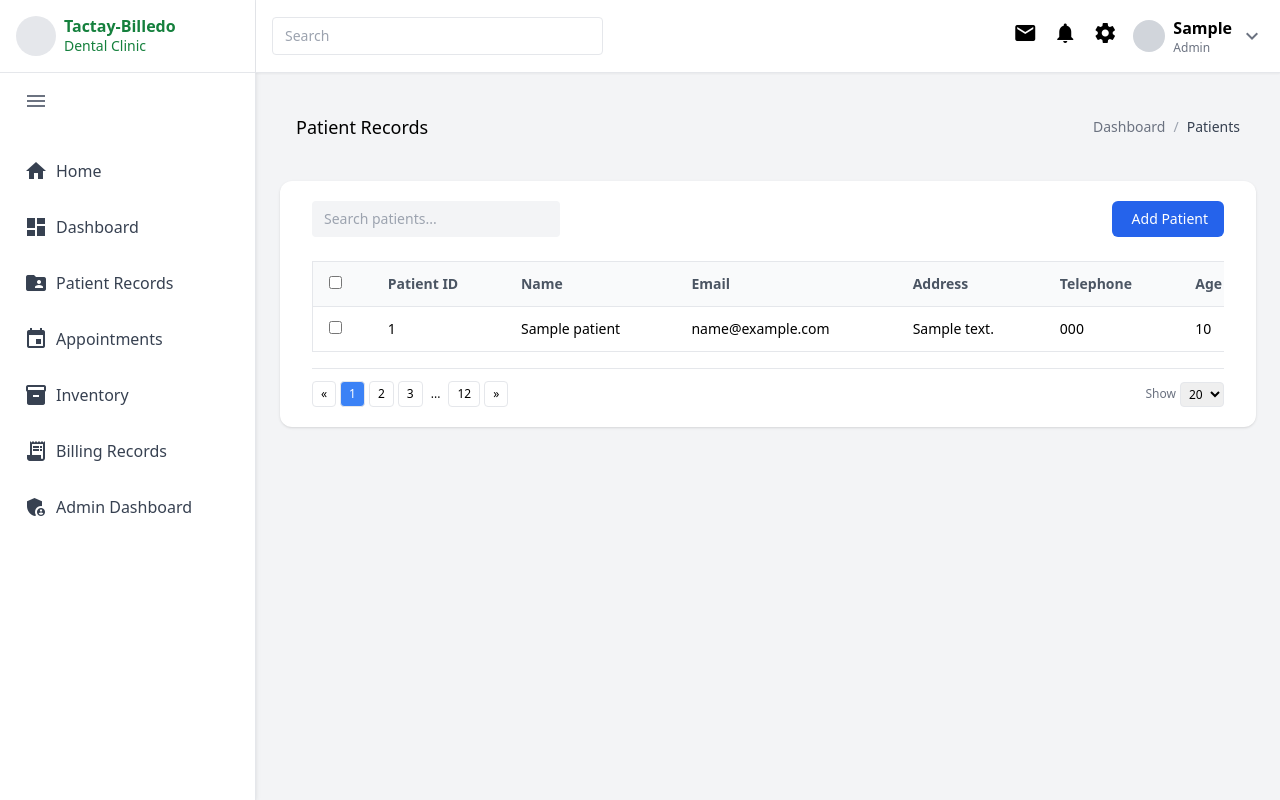
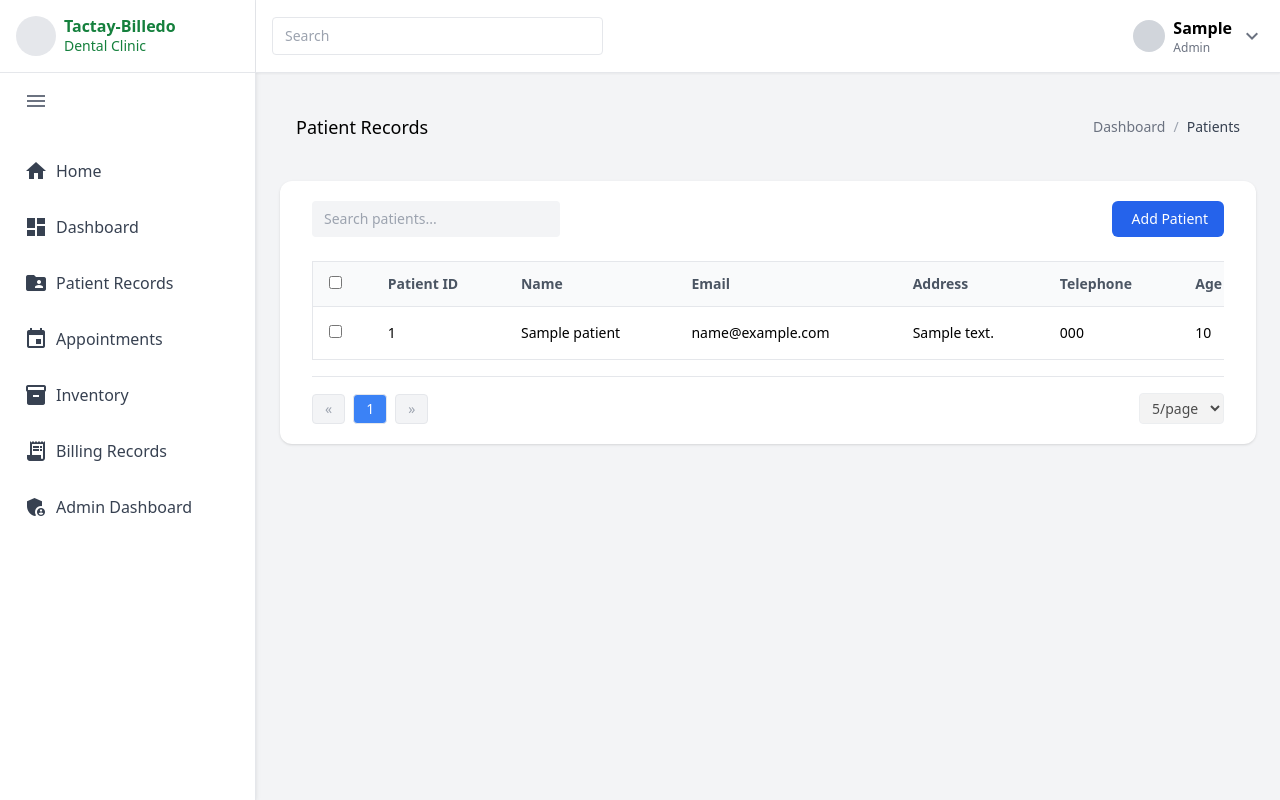
Before and after one commit to VintageDelta/ISEM-Dental-Management-System-for-Tactay-Billedo-Dental-Clinic, a Django app: page /dashboard/patient/ in a window 1280 px wide. Run offline with Django 5.2, Linux system fonts and the light colour scheme; a user stored in the database is signed in; tables that the repository leaves empty hold one stand-in row (values such as "Sample post"); some libraries are stand-ins or nearby versions.

Commit message:
Fix merge conflict in base and patient-records

```diff
--- a/isem/core/templates/core/base.html
+++ b/isem/core/templates/core/base.html
@@ -98,9 +98,32 @@
           </div>
 
           <div class="flex items-center space-x-4">
-            <button><span class="material-icons">mail</span></button>
-            <button><span class="material-icons">notifications</span></button>
-            <button><span class="material-icons">settings</span></button>
+            <!--Messages Button--><!--COMMENTED FOR FUTURE PURPOSES, CAN BE REMOVED ANYTIME SOON-->
+            {% comment %} <div class="relative">
+              <button id="messagesToggle" class="p-2 roounded-full hover:br-gray-100">
+                <span class="material-icons">mail</span>
+              </button>
+              <div id="messagesMenu" class="hidden absolute right-0 mt-2 w-64 bg-white shadow-lg rounded-md border text-sm z-50">
+                <div class="px-3 py-2 border-b font-semibold">
+                  Messages</div>
+                <p class="px-3 py-3 text-gray-500 text-xs">No new messages</p>
+              </div>
+            </div>
+            <!--Notifications Button-->
+            <div class="relative">
+              <button id="notificationsToggle" class="p-2 rounded-full hover:bg-gray-100">
+                <span class="material-icons">notifications</span>
+              </button>
+              <div id="notificationsMenu"
+                class="hidden absolute right-0 mt-2 w-64 bg-white shadow-lg rounded-md border text-sm z-50">
+                <div class="px-3 py-2 border-b font-semibold">Notifications</div>
+                <p class="px-3 py-3 text-gray-500 text-xs">No notifications currently.</p>
+              </div>
+            </div>
+            <!--Settings that redirects to profile for the meantime cuz y not-->
+            <a href="{% url 'userprofile:profile' %}" class="p-2 rounded-full hover:bg-gray-100">
+              <span class="material-icons">settings</span>
+            </a> {% endcomment %}
 
             <!-- User Dropdown -->
             <div class="relative inline-block text-left">
@@ -182,5 +205,43 @@
     });
     </script>
 
+    <!--script for message and notif toggles--><!--COMMENTED FOR FUTURE PURPOSES, CAN BE REMOVED ANYTIME SOON-->
+    {% comment %}
+    <script>
+      document.addEventListener('DOMContentLoaded', function () {
+
+
+        const menus = [
+          { toggleId: 'messagesToggle', menuId: 'messagesMenu' },
+          { toggleId: 'notificationsToggle', menuId: 'notificationsMenu' },
+        ];
+
+        function closeAll() {
+          menus.forEach(({ menuId }) => {
+            const menu = document.getElementById(menuId);
+            if (menu) menu.classList.add('hidden');
+          });
+        }
+
+        menus.forEach(({ toggleId, menuId }) => {
+          const toggle = document.getElementById(toggleId);
+          const menu = document.getElementById(menuId);
+          if (!toggle || !menu) return;
+
+          toggle.addEventListener('click', function (e) {
+            e.stopPropagation();
+            const isHidden = menu.classList.contains('hidden');
+            closeAll();
+            if (isHidden) menu.classList.remove('hidden');
+          });
+        });
+
+
+        document.addEventListener('click', function () {
+          closeAll();
+        });
+      });
+    </script> {% endcomment %}
+
   </body>
 </html>
--- a/isem/patient/templates/patient/patient-records.html
+++ b/isem/patient/templates/patient/patient-records.html
@@ -78,9 +78,9 @@ Records {% endblock %} {% block content %}
 
       <tbody>
         {% for patient in patients %}
-        <tr class="hover:bg-gray-50 border-b">
+        <tr class="hover:bg-gray-50 border-b patient-row clickable-row" data-url="{% url 'patient:medical_history' patient.id %}">
           <td class="py-3 px-4">
-            <input type="checkbox" />
+            <input type="checkbox" class="select-patient" value="{{ patient.id }}" />
           </td>
           <td class="py-3 px-4">{{ patient.id }}</td>
           <td class="py-3 px-4">{{ patient.name }}</td>
@@ -89,62 +89,95 @@ Records {% endblock %} {% block content %}
           <td class="py-3 px-4">{{ patient.telephone }}</td>
           <td class="py-3 px-4">{{ patient.age }}</td>
           <td class="py-3 px-4">{{ patient.occupation }}</td>
-          <td class="py-3 px-4 text-right">...</td>
-        </tr>
-        {% endfor %}
+          <td class="py-3 px-4 text-right">
+            {% if user.is_staff or user.is_superuser%}
+            <div class="flex justify-end gap-2">
+              <a href="#" class="text-gray-500 hover:text-gray-700" data-id="{{patient.id}}"><i class="uil uil-edit text-xl"></i>
+              </a>
+              <a href="#" class="text-gray-500 hover:text-red-600 delete-btn" data-id="{{ patient.id }}"><i
+                  class="uil uil-trash-alt text-xl"></i>
+              </a>
+            </div>
+            {%endif%}
+          </td>
+          </tr>
+          {% empty %}
+          <tr>
+            <td colspan="9" class="py-4 text-center text-gray-500">
+              No patients found.
+            </td>
+          </tr>
+          {% endfor %}
       </tbody>
     </table>
   </div>
 </div>
 
+<!-- Pagination -->
+      {% comment %} <div class="flex justify-between items-center border-t pt-4 mt-4">
+        <div class="flex space-x-2 text-sm">
+          <a href="#" class="px-3 py-1 border rounded hover:bg-gray-100"
+            >&laquo;</a
+          >
+          <a href="#" class="px-3 py-1 border rounded bg-blue-500 text-white"
+            >1</a
+          >
+          <a href="#" class="px-3 py-1 border rounded">2</a>
+          <a href="#" class="px-3 py-1 border rounded">3</a>
+          <a href="#" class="px-3 py-1 border rounded">...</a>
+          <a href="#" class="px-3 py-1 border rounded">12</a>
+          <a href="#" class="px-3 py-1 border rounded hover:bg-gray-100"
+            >&raquo;</a
+          >
+        </div>
+        <select class="border rounded px-2 py-1 text-sm">
+          <option value="20">20/page</option>
+          <option value="40">40/page</option>
+          <option value="60">60/page</option>
+        </select>
+      </div> {% endcomment %}
+            <!-- Pagination -->
+      <div class="flex justify-between items-center border-t pt-4 mt-4">
+        <div class="flex space-x-2 text-sm">
+          {# Previous #}
+          {% if page_obj.has_previous %}
+            <a href="?page={{ page_obj.previous_page_number }}"
+               class="px-3 py-1 border rounded hover:bg-gray-100">&laquo;</a>
+          {% else %}
+            <span class="px-3 py-1 border rounded text-gray-400 bg-gray-100">&laquo;</span>
+          {% endif %}
 
+          {# Page numbers #}
+          {% for num in page_obj.paginator.page_range %}
+            {% if num == page_obj.number %}
+              <span class="px-3 py-1 border rounded bg-blue-500 text-white">
+                {{ num }}
+              </span>
+            {% else %}
+              <a href="?page={{ num }}"
+                 class="px-3 py-1 border rounded hover:bg-gray-100">
+                {{ num }}
+              </a>
+            {% endif %}
+          {% endfor %}
 
-     <!-- Pagination -->
-<div
-  class="flex flex-col sm:flex-row sm:items-center sm:justify-between gap-2 border-t pt-3 mt-4 text-xs"
->
-  <!-- Left: Prev / Pages / Next -->
-  <div class="flex flex-wrap items-center gap-1">
-    <a
-      href="#"
-      class="px-2 py-1 border rounded hover:bg-gray-100 whitespace-nowrap"
-    >
-      &laquo;
-    </a>
+          {# Next #}
+          {% if page_obj.has_next %}
+            <a href="?page={{ page_obj.next_page_number }}"
+               class="px-3 py-1 border rounded hover:bg-gray-100">&raquo;</a>
+          {% else %}
+            <span class="px-3 py-1 border rounded text-gray-400 bg-gray-100">&raquo;</span>
+          {% endif %}
+        </div>
 
-    <a
-      href="#"
-      class="px-2 py-1 border rounded bg-blue-500 text-white"
-    >
-      1
-    </a>
+        <select class="border rounded px-2 py-1 text-sm" disabled>
+          <option selected>5/page</option>
+        </select>
+      </div>
 
-    <a href="#" class="px-2 py-1 border rounded">2</a>
-    <a href="#" class="px-2 py-1 border rounded">3</a>
-
-    <span class="px-1">...</span>
-
-    <a href="#" class="px-2 py-1 border rounded">12</a>
-
-    <a
-      href="#"
-      class="px-2 py-1 border rounded hover:bg-gray-100 whitespace-nowrap"
-    >
-      &raquo;
-    </a>
-  </div>
-
-  <!-- Right: Items per page -->
-  <div class="flex items-center gap-1">
-    <span class="text-gray-500">Show</span>
-    <select class="border rounded px-1 py-0.5 text-xs">
-      <option>20</option>
-      <option>40</option>
-      <option>60</option>
-    </select>
+    </div>
   </div>
 </div>
-
 
 <!-- Patient Type Modal -->
 <!-- <div
```
